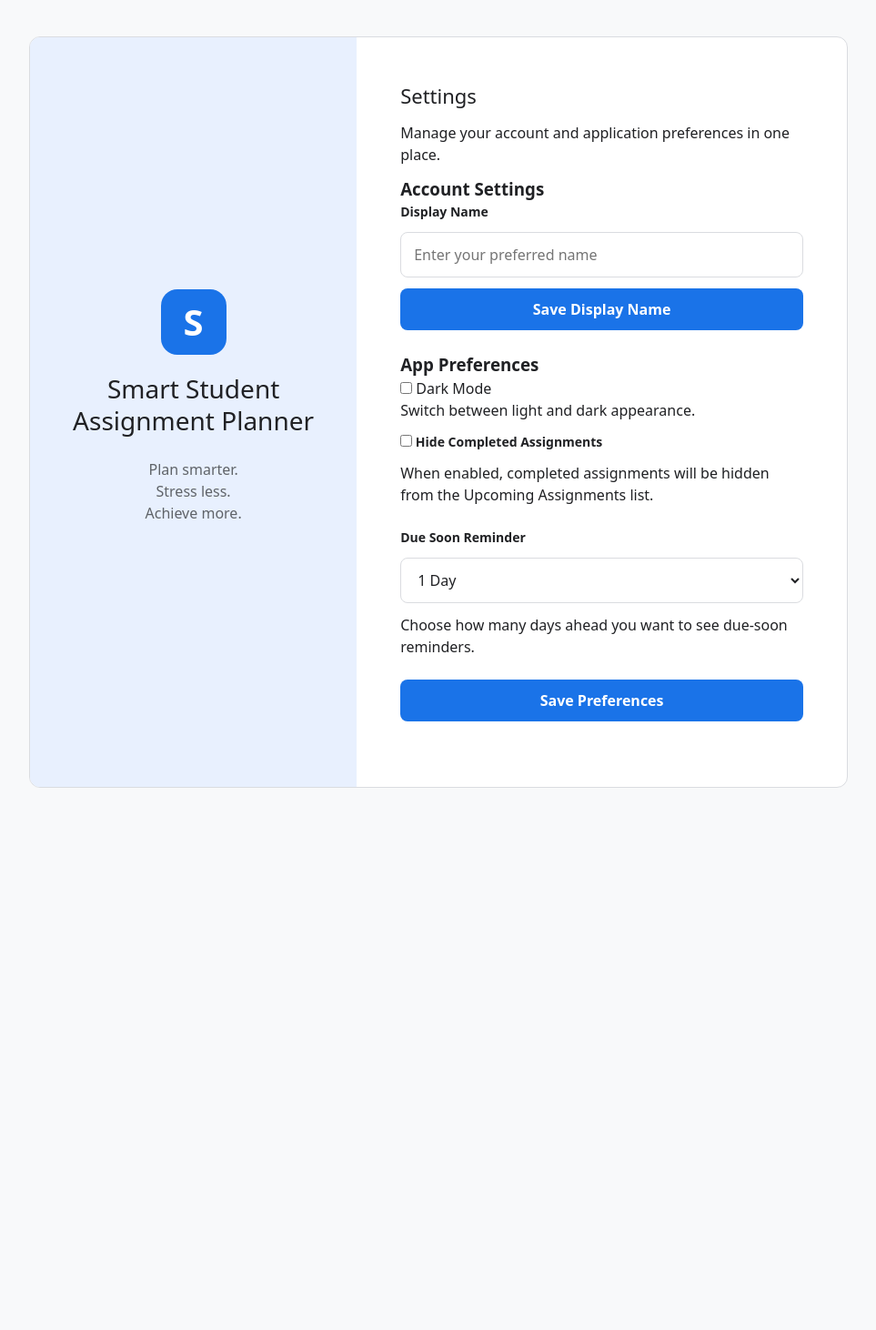
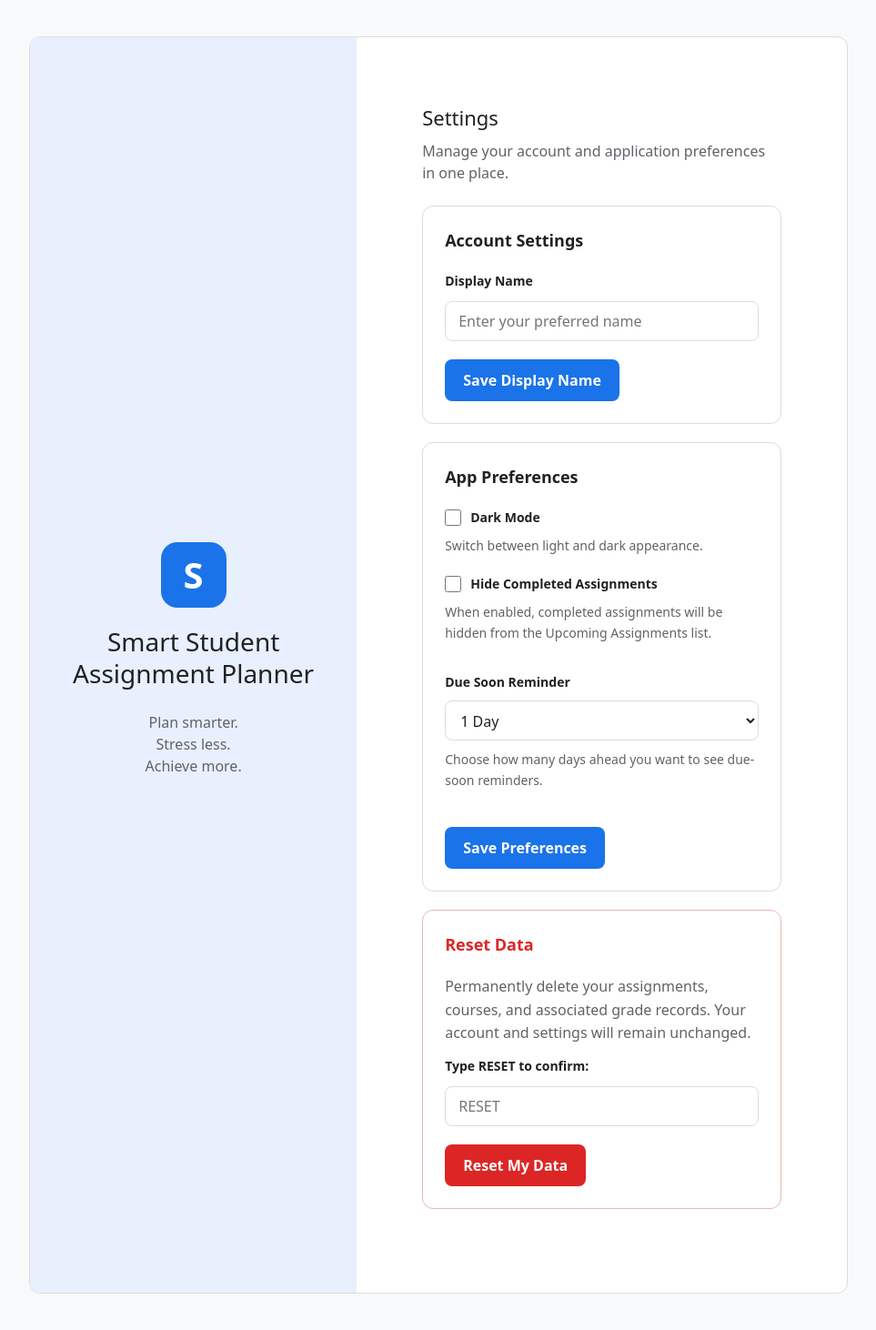
Before and after one commit to BhavyaSura/Smart-Student-Assignment-Planner, a Python web app: template templates/settings/home.html in a window 1280 px wide. Shown: the whole page at 91% size, without its empty margins (158-1121 px from the left). Before the commit the page ends 866 px from the top, so only its background shows below. Run offline with Jinja, Linux system fonts and the light colour scheme; the template is opened without the code that fills it, so the values that code supplies are empty.

Commit message:
SSAP-33: Complete Settings page and Reset Data feature

```diff
--- a/requirements.txt
+++ b/requirements.txt
@@ -1,2 +1,3 @@
 flask
 flask-sqlalchemy
+Flask-WTF==1.3.0
--- /dev/null
+++ b/static/css/settings.css
@@ -0,0 +1,198 @@
+
+/* SSAP-33: SETTINGS PAGE */
+
+.settings-page {
+    max-width: 760px;
+    margin: 0 auto;
+    padding: 24px;
+    box-sizing: border-box;
+}
+
+.settings-page h2 {
+    margin: 0 0 8px;
+}
+
+.settings-subtitle {
+    color: var(--text-muted);
+    margin-bottom: 24px;
+}
+
+/* CARDS */
+
+.settings-page .settings-section {
+    background: var(--surface);
+    border: 1px solid var(--border);
+    border-radius: 12px;
+    padding: 24px;
+    margin-bottom: 20px;
+}
+
+.settings-page .settings-section h3 {
+    margin: 0 0 20px;
+    font-size: 18px;
+}
+
+/* FORMS */
+
+.settings-page form {
+    display: flex;
+    flex-direction: column;
+    gap: 12px;
+    margin: 0;
+}
+
+.settings-page label {
+    font-size: 14px;
+    font-weight: 600;
+}
+
+/* TEXT INPUTS */
+
+.settings-page input[type="text"],
+.settings-page select {
+    display: block;
+    width: 100%;
+    height: 44px;
+    padding: 10px 12px;
+    box-sizing: border-box;
+
+    border: 1px solid var(--border);
+    border-radius: 8px;
+
+    background: var(--surface);
+    color: var(--text);
+    font: inherit;
+}
+
+/* CHECKBOX ROWS */
+
+.settings-page .settings-checkbox-row {
+    display: flex !important;
+    flex-direction: row !important;
+    align-items: center !important;
+    justify-content: flex-start !important;
+    gap: 10px !important;
+
+    width: auto !important;
+    height: auto !important;
+    padding: 0 !important;
+    margin: 0 !important;
+
+    cursor: pointer;
+}
+
+.settings-page .settings-checkbox-row input[type="checkbox"] {
+    appearance: auto !important;
+    -webkit-appearance: checkbox !important;
+
+    display: inline-block !important;
+    position: static !important;
+
+    width: 18px !important;
+    height: 18px !important;
+
+    min-width: 18px !important;
+    max-width: 18px !important;
+    min-height: 18px !important;
+    max-height: 18px !important;
+
+    flex: 0 0 18px !important;
+
+    padding: 0 !important;
+    margin: 0 !important;
+
+    border: 0 !important;
+    box-shadow: none !important;
+
+    accent-color: var(--accent);
+    cursor: pointer;
+}
+
+.settings-page .settings-checkbox-row span {
+    display: inline !important;
+    width: auto !important;
+    margin: 0 !important;
+    padding: 0 !important;
+}
+
+/* OPTIONS */
+
+.settings-option {
+    display: flex;
+    flex-direction: column;
+    gap: 10px;
+    margin-bottom: 20px;
+}
+
+.settings-option p {
+    margin: 0;
+    color: var(--text-muted);
+    font-size: 14px;
+    line-height: 1.6;
+}
+
+.settings-page .settings-section > p {
+    color: var(--text-muted);
+    line-height: 1.6;
+}
+
+/* BUTTONS */
+
+.settings-page .settings-button {
+    align-self: flex-start;
+    width: auto;
+    padding: 11px 20px;
+    margin-top: 8px;
+
+    border: none;
+    border-radius: 8px;
+
+    background: var(--accent);
+    color: var(--on-accent);
+
+    font: inherit;
+    font-weight: 600;
+    cursor: pointer;
+}
+
+.settings-page .settings-button:hover {
+    background: var(--accent-dark);
+}
+
+/* RESET DATA */
+
+.settings-page .settings-danger {
+    border-color: #efb3b3;
+}
+
+.settings-page .settings-danger h3 {
+    color: #dc2626;
+}
+
+.settings-page .settings-reset-button {
+    background: #dc2626;
+    color: white;
+}
+
+.settings-page .settings-reset-button:hover {
+    background: #b91c1c;
+}
+
+/* MOBILE */
+
+@media (max-width: 600px) {
+
+    .settings-page {
+        padding: 16px 0;
+    }
+
+    .settings-page .settings-section {
+        padding: 18px;
+    }
+
+    .settings-page .settings-button {
+        width: 100%;
+        align-self: stretch;
+    }
+
+}
--- a/templates/settings/home.html
+++ b/templates/settings/home.html
@@ -1,14 +1,36 @@
+
 {% extends "base.html" %}
 
+{% block extra_css %}
+<link rel="stylesheet" href="{{ url_for('static', filename='css/settings.css') }}">
+{% endblock %}
+
 {% block content %}
+
 <div class="settings-page">
+{% with messages = get_flashed_messages() %}
+    {% if messages %}
+        {% for message in messages %}
+            <div class="success-message">
+                {{ message }}
+            </div>
+        {% endfor %}
+    {% endif %}
+{% endwith %}
     <h2>Settings</h2>
-<p>Manage your account and application preferences in one place.</p>
+    <p class="settings-subtitle">
+        Manage your account and application preferences in one place.
+    </p>
 
+    <!-- ACCOUNT SETTINGS -->
     <section class="settings-section">
+
         <h3>Account Settings</h3>
 
         <form method="POST" action="{{ url_for('settings.settings') }}">
+
+            <input type="hidden" name="setting_type" value="display_name">
+
             <label for="display_name">Display Name</label>
 
             <input
@@ -20,53 +42,41 @@ maxlength="100"
                 placeholder="Enter your preferred name"
             >
 
-<button type="submit">Save Display Name</button>
+            <button type="submit" class="settings-button">
+                Save Display Name
+            </button>
+
         </form>
+
     </section>
 
+    <!-- APP PREFERENCES -->
+    <section class="settings-section">
 
-<section class="settings-section">
         <h3>App Preferences</h3>
-<div class="settings-theme">
-    <label for="settings-dark-mode">
+
+        <div class="settings-option">
+
+            <label class="settings-checkbox-row">
                 <input type="checkbox" id="settings-dark-mode">
-        Dark Mode
+                <span>Dark Mode</span>
             </label>
+
             <p>Switch between light and dark appearance.</p>
+
         </div>
 
-<script>
-    document.addEventListener("DOMContentLoaded", function () {
-        const darkModeCheckbox =
-            document.getElementById("settings-dark-mode");
+        <form method="POST" action="{{ url_for('settings.settings') }}">
 
-        function syncDarkMode() {
-            darkModeCheckbox.checked =
-                document.documentElement.getAttribute("data-theme") === "dark";
-        }
+            <input
+                type="hidden"
+                name="setting_type"
+                value="hide_completed"
+            >
 
-        syncDarkMode();
+            <div class="settings-option">
 
-        darkModeCheckbox.addEventListener("change", function () {
-            const newTheme = darkModeCheckbox.checked ? "dark" : "light";
-
-            localStorage.setItem("ssap-theme", newTheme);
-            applyTheme(newTheme);
-        });
-
-        const sidebarThemeToggle =
-            document.getElementById("theme-toggle");
-
-        if (sidebarThemeToggle) {
-            sidebarThemeToggle.addEventListener("click", syncDarkMode);
-        }
-    });
-</script>
-
-    <form method="POST" action="{{ url_for('settings.settings') }}">
-        <input type="hidden" name="setting_type" value="hide_completed">
-
-        <label for="hide_completed">
+                <label class="settings-checkbox-row">
                     <input
                         type="checkbox"
                         id="hide_completed"
@@ -74,34 +84,113 @@ placeholder="Enter your preferred name"
                         value="on"
                         {% if user_settings.hide_completed %}checked{% endif %}
                     >
-            Hide Completed Assignments
+                    <span>Hide Completed Assignments</span>
                 </label>
+
                 <p>
                     When enabled, completed assignments will be hidden
                     from the Upcoming Assignments list.
                 </p>
-<label for="due_soon_days">Due Soon Reminder</label>
+
+            </div>
+
+            <div class="settings-option">
+
+                <label for="due_soon_days">
+                    Due Soon Reminder
+                </label>
 
                 <select id="due_soon_days" name="due_soon_days">
-    <option value="1"
-        {% if user_settings.due_soon_days == 1 %}selected{% endif %}>
-        1 Day
-    </option>
-
-    <option value="3"
-        {% if user_settings.due_soon_days == 3 %}selected{% endif %}>
-        3 Days
-    </option>
-
-    <option value="7"
-        {% if user_settings.due_soon_days == 7 %}selected{% endif %}>
-        7 Days
-    </option>
+                    <option value="1" {% if user_settings.due_soon_days == 1 %}selected{% endif %}>1 Day</option>
+                    <option value="3" {% if user_settings.due_soon_days == 3 %}selected{% endif %}>3 Days</option>
+                    <option value="7" {% if user_settings.due_soon_days == 7 %}selected{% endif %}>7 Days</option>
                 </select>
 
-<p>Choose how many days ahead you want to see due-soon reminders.</p>
-        <button type="submit">Save Preferences</button>
+                <p>
+                    Choose how many days ahead you want to see
+                    due-soon reminders.
+                </p>
+
+            </div>
+
+            <button type="submit" class="settings-button">
+                Save Preferences
+            </button>
+
         </form>
+
     </section>
+
+    <!-- RESET DATA -->
+    <section class="settings-section settings-danger">
+
+        <h3>Reset Data</h3>
+
+        <p>
+            Permanently delete your assignments, courses, and
+            associated grade records. Your account and settings
+            will remain unchanged.
+        </p>
+
+        <form
+            method="POST"
+            action="{{ url_for('settings.reset_data') }}"
+            onsubmit="return confirm('Are you sure? This will permanently delete your planner data.');"
+        >
+
+            <input type="hidden" name="csrf_token" value="{{ csrf_token() }}">
+
+            <label for="reset_confirmation">
+                Type RESET to confirm:
+            </label>
+
+            <input
+                type="text"
+                id="reset_confirmation"
+                name="reset_confirmation"
+                placeholder="RESET"
+                autocomplete="off"
+                required
+            >
+
+            <button type="submit" class="settings-button settings-reset-button">
+                Reset My Data
+            </button>
+
+        </form>
+
+    </section>
+
 </div>
+
+<script>
+document.addEventListener("DOMContentLoaded", function () {
+
+    const checkbox = document.getElementById("settings-dark-mode");
+
+    if (!checkbox) return;
+
+    function syncTheme() {
+        checkbox.checked =
+            document.documentElement.getAttribute("data-theme") === "dark";
+    }
+
+    syncTheme();
+
+    checkbox.addEventListener("change", function () {
+        const theme = checkbox.checked ? "dark" : "light";
+
+        localStorage.setItem("ssap-theme", theme);
+        applyTheme(theme);
+    });
+
+    const sidebarToggle = document.getElementById("theme-toggle");
+
+    if (sidebarToggle) {
+        sidebarToggle.addEventListener("click", syncTheme);
+    }
+
+});
+</script>
+
 {% endblock %}
```
Also changed, not shown: features/settings/__init__.py (+8 -0 lines), features/settings/routes.py (+46 -3 lines). Lines whose indentation alone changed are shown as unchanged.
